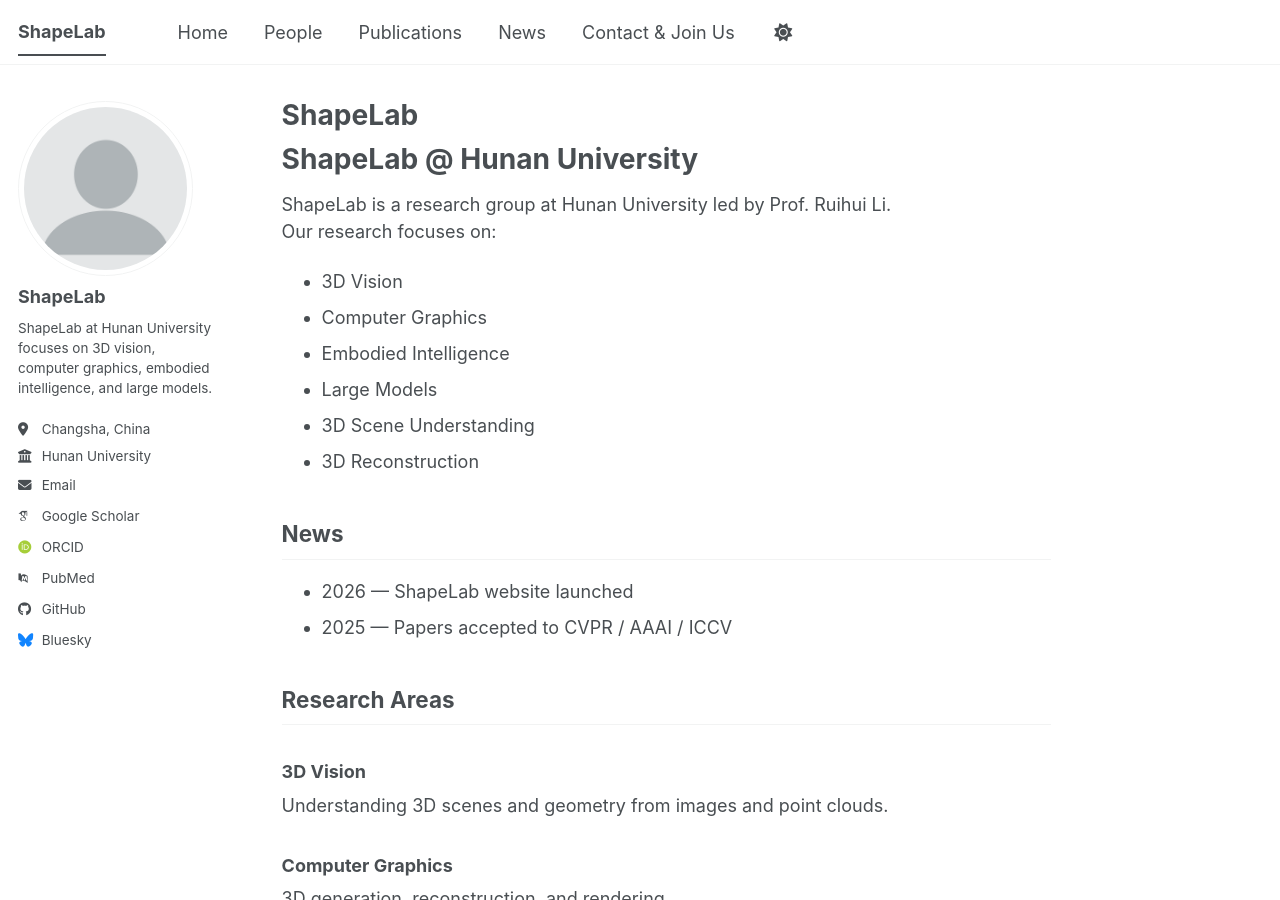
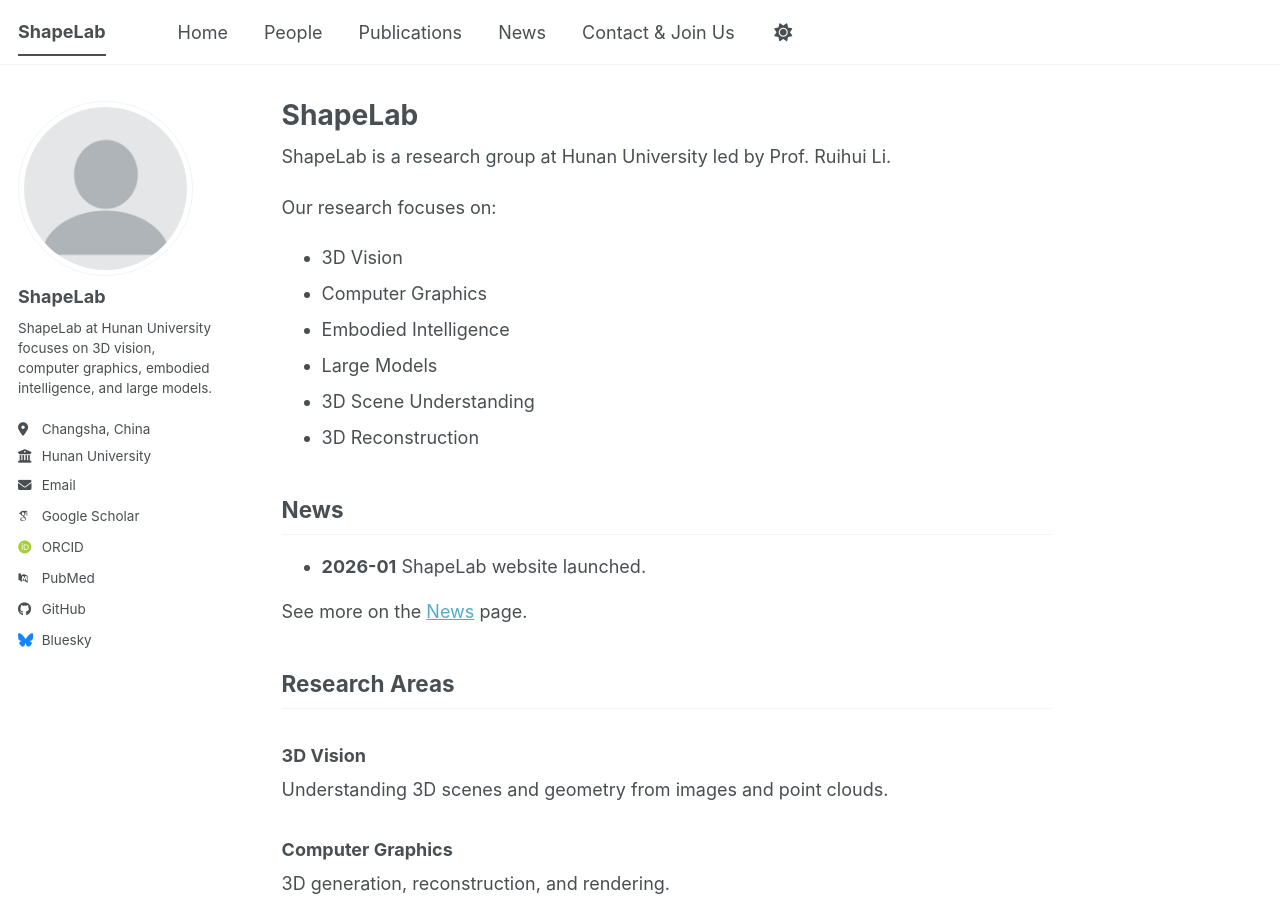
Before and after one commit to ShapeLab-HNU/ShapeLab-HNU.github.io, a Jekyll site: the page built from _pages/about.md, in a window 1280 px wide and 900 px high. Built offline with Jekyll 4.4.1, drawn with Linux system fonts in a browser that asks for light colours; some web fonts are replaced; a script bundle is joined from its source files by our own code; library files that are not in the unit come from our copies.

Commit message:
Update about.md

```diff
--- a/_pages/about.md
+++ b/_pages/about.md
@@ -5,9 +5,8 @@
 author_profile: true
 ---
 
-# ShapeLab @ Hunan University
+ShapeLab is a research group at Hunan University led by Prof. Ruihui Li.
 
-ShapeLab is a research group at Hunan University led by Prof. Ruihui Li.
 Our research focuses on:
 
 - 3D Vision
@@ -19,25 +18,22 @@
 
 ## News
 
-- 2026 — ShapeLab website launched
-- 2025 — Papers accepted to CVPR / AAAI / ICCV
+- **2026-01** ShapeLab website launched.
+
+See more on the [News](/news/) page.
 
 ## Research Areas
 
 ### 3D Vision
-
 Understanding 3D scenes and geometry from images and point clouds.
 
 ### Computer Graphics
-
 3D generation, reconstruction, and rendering.
 
 ### Embodied Intelligence
-
 Perception and reasoning for intelligent agents.
 
 ### Large Models for 3D
-
 Vision-language models and 3D foundation models.
 
 ## Contact
```
